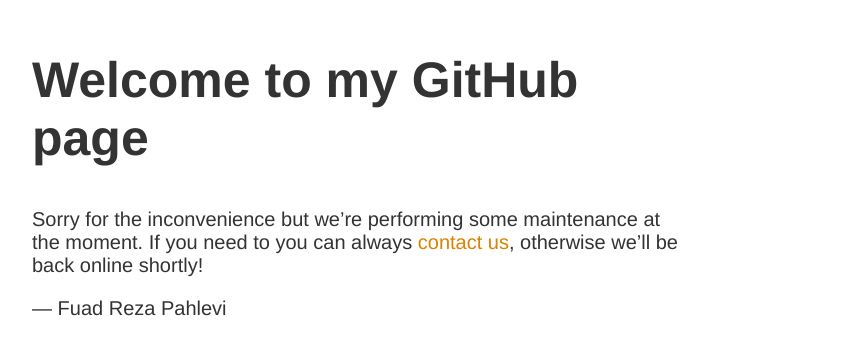
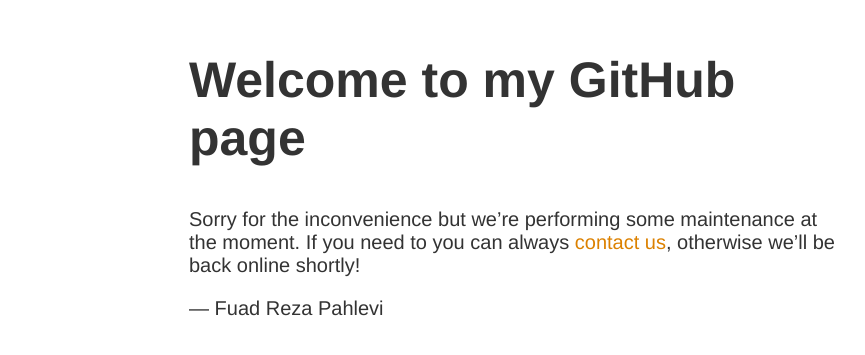
Before and after one commit to fuadreza/fuadreza.github.io, a plain HTML site: page index.html in a window 1280 px wide. Shown: the part 149-504 px from the top of the page, without its empty margins (126-991 px from the left). Drawn offline with Linux system fonts and the light colour scheme.

Commit message:
Update index.html

```diff
--- a/index.html
+++ b/index.html
@@ -7,13 +7,8 @@
   article { display: block; text-align: left; width: 650px; margin: 0 auto; }
   a { color: #dc8100; text-decoration: none; }
   a:hover { color: #333; text-decoration: none; }
-  .city {
-   float: left;
-   max-width: 650px;
-   }
 </style>
 
-<div class="city">
 <article>
     <h1>Welcome to my GitHub page</h1>
     <div>
@@ -21,4 +16,3 @@
         <p>&mdash; Fuad Reza Pahlevi</p>
     </div>
 </article>
-</div>
```
